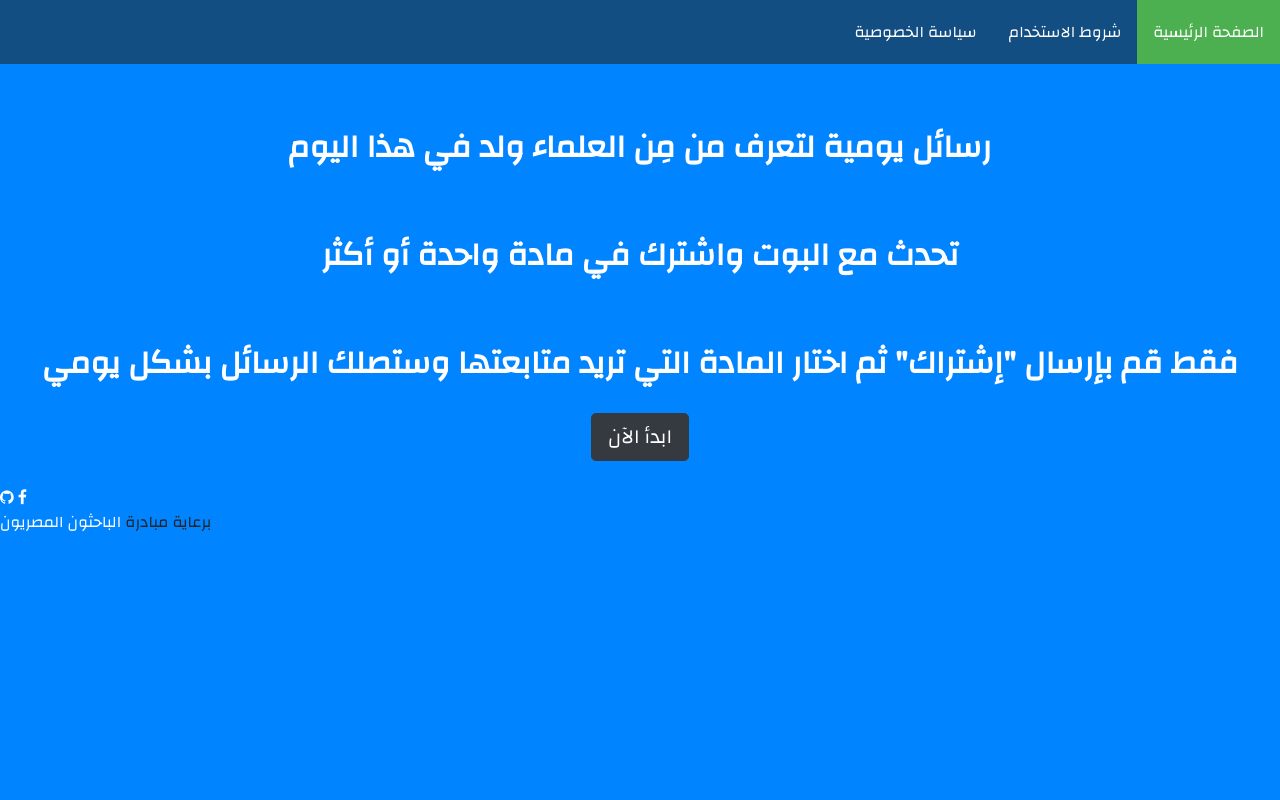
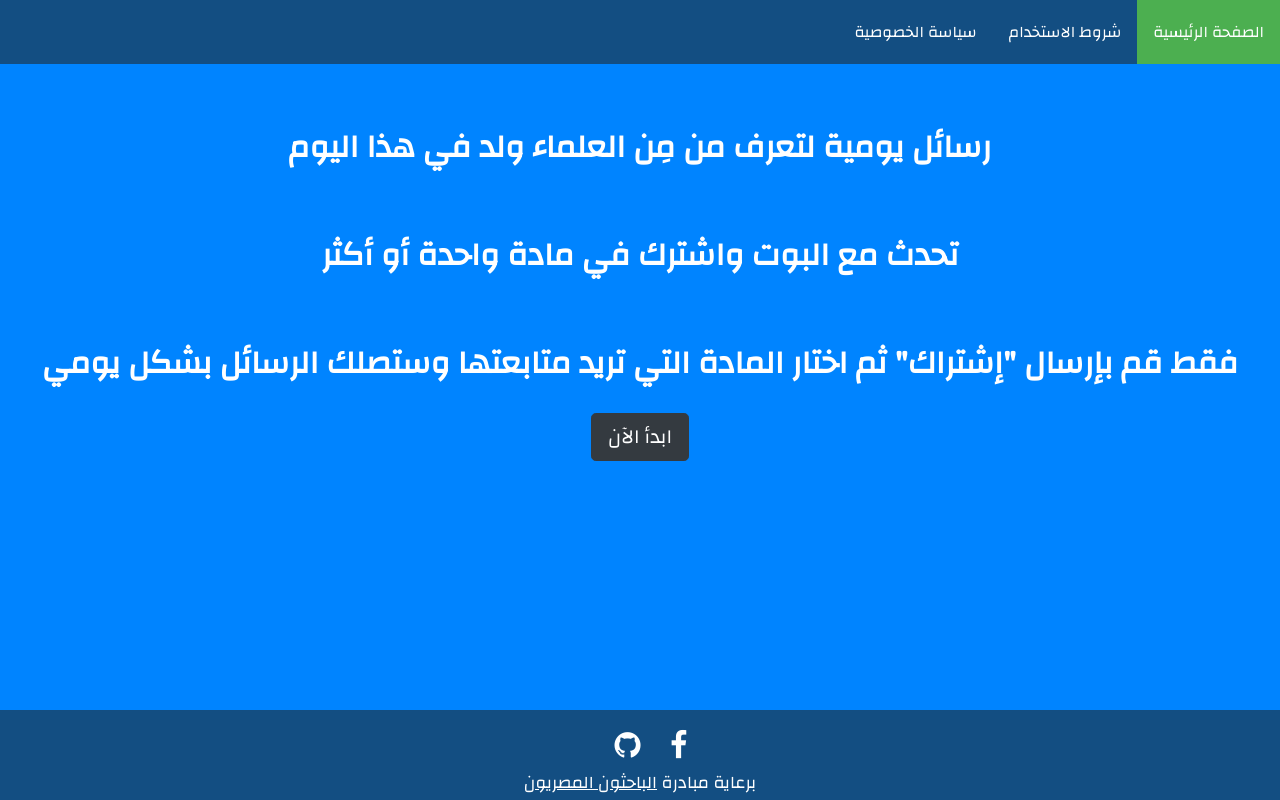
Before and after one commit to 0xSaltyHash/chatbot, a plain HTML site: page templates/index.html in a window 1280 px wide. Drawn offline with nearby package versions, Linux system fonts and the light colour scheme.

Commit message:
add footer styles

```diff
--- a/static/style.css
+++ b/static/style.css
@@ -2,6 +2,8 @@ body {
 	direction: rtl;
 	background-color: #0084FF;
 	margin: 0;
+	padding: 0;
+	height: 100%;
 	font-family: Changa;
 }
 
@@ -21,7 +23,7 @@ body {
 
 @keyframes btn {
 	0% {opacity: 0;}
-	25% {opacity: 0;}
+	25% {opacity: 0.3;}
 	50% {opacity: 0.5;}
 	100% {opacity: 1;}
 }
@@ -49,6 +51,7 @@ nav {
 	margin: 0 0 0 0;
     padding: 0;
 	display: block;
+	width: 100%;
 }
 li {
 	float: right;
@@ -89,3 +92,35 @@ li a:hover {
 	animation-duration: 3s;
 	animation-fill-mode: forwards;
 }
+
+footer {
+	position: absolute;
+	bottom:0px;
+	width: 100%;
+	height: 90px;
+	background-color: #134e82;
+	overflow: hidden;
+}
+
+.fa {
+	position: relative;
+	left: 48%;
+    padding: 20px 2% 15px 0;
+    font-size: 1.9em;
+    text-align: center;
+    text-decoration: none;
+}
+
+#sponsor {
+	color: #fff;
+	text-align: center;
+	font-size: 1.1em;
+	line-height: 1.9ex;
+}
+
+#sponsor-link {
+	text-decoration: underline;
+}
+#sponsor-link:hover {
+	color: #5ff
+}
```
